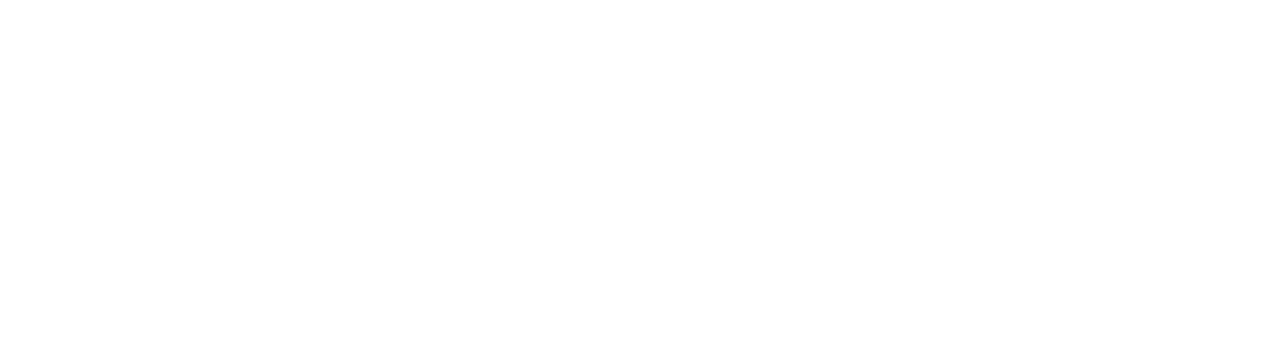
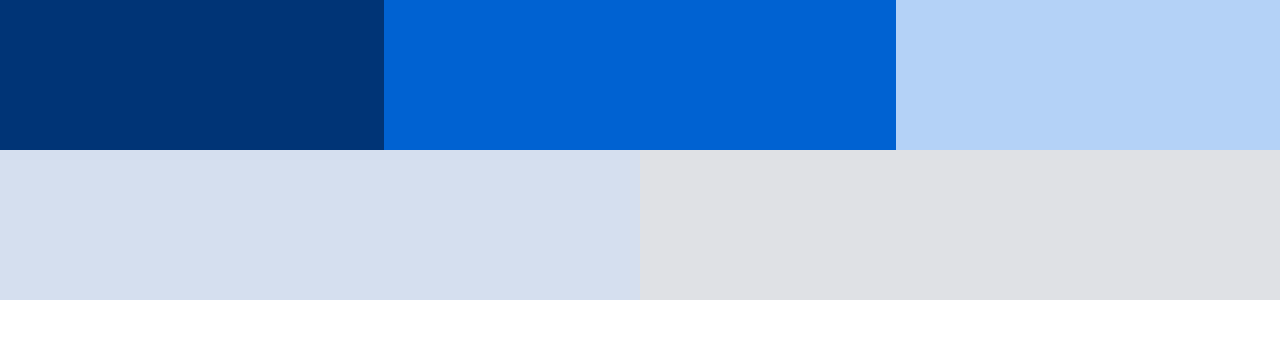
Before and after one commit to ImKaze7/Web_Practico, a plain HTML site: page Web/index25.html in a window 1280 px wide. Drawn offline with Linux system fonts and the light colour scheme.

Commit message:
Column Drop

```diff
--- a/Web/index25.html
+++ b/Web/index25.html
@@ -7,6 +7,12 @@
     <link rel="stylesheet" href="./style25.css">
 </head>
 <body>
-
+    <main class="container">
+        <div class="c1"></div>
+        <div class="c2"></div>
+        <div class="c3"></div>
+        <div class="c4"></div>
+        <div class="c5"></div>
+    </main>
 </body>
 </html>
--- a/Web/style25.css
+++ b/Web/style25.css
@@ -0,0 +1,79 @@
+*{
+    box-sizing: border-box;
+    margin: 0;
+    padding: 0;
+}
+html{
+    font-size: 62.5%;
+}
+.container{
+    display:flex;
+    flex-wrap: wrap;
+}
+.c1,
+.c2,
+.c3,
+.c4,
+.c5{
+    width: 100%;
+    min-width: 150px;
+    height: 150px;
+}
+.c4{
+    height: auto;
+}
+.c1{
+    background: #003476;
+}
+.c2{
+    background: #0062d2;
+}
+.c3{
+    background:#b4d2f7;
+}
+.c4{
+    background: #d5dfef;
+}
+.c5{
+    background: #dfe1e5;
+}
+
+@media (min-width: 600px) {
+    .c1{
+        width: 25%;
+        order: 1;
+    }
+    .c2{
+        width: 75%;
+        order:2;
+    }
+    .c3{
+        width: 100%;
+        order: 3;
+    }
+    .c4{
+        width: 100%;
+        order: 4;
+    }
+    .c5{
+        width: 100%;
+        order:5;
+    }
+}
+@media (min-width: 800px){
+    .c1{
+        width: 30%;
+    }
+    .c2{
+        width: 40%;
+    }
+    .c3{
+        width: 30%;
+    }
+    .c4{
+        width: 50%;
+    }
+    .c5{
+        width: 50%;
+    }
+}
```
Also changed, not shown: Web/index26.html (added), Web/style26.css (added).
